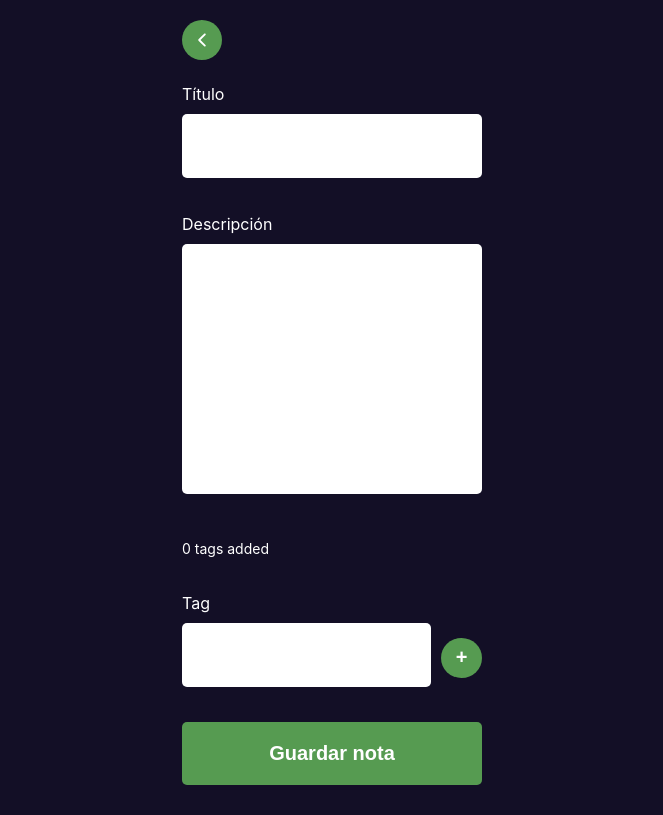
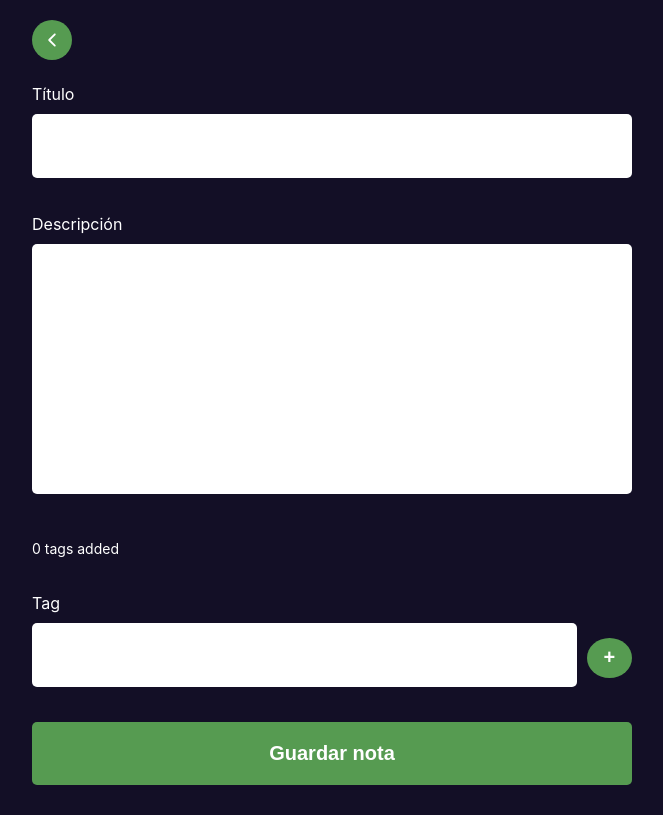
Before and after one commit to sschmidt0/femhack_individual, a React (Create React App) app: page /new-note in a window 1280 px wide. Shown: the whole page, without its empty margins (308-971 px from the left). Built offline with nearby package versions, Linux system fonts and the light colour scheme.

Commit message:
changed new note container width

```diff
--- a/src/pages/NewNote.js
+++ b/src/pages/NewNote.js
@@ -59,12 +59,11 @@ export const NewNote = ({ selectedNote }) => {
   };
 
   return (
-    <div className="form-container">
+    <div className="new-note-container">
       <Button
         text={ <IoIosArrowBack /> }
         method={ handleBack }
         isRounded
-        className="back-icon"
       />
       <form noValidate autoComplete="off">
         {/* title */}
--- a/src/styles/NewNote.scss
+++ b/src/styles/NewNote.scss
@@ -1,4 +1,9 @@
 @import './Variables.scss';
+
+.new-note-container {
+  width: 100%;
+  max-width: 600px;
+}
 
 .tag-input-box {
   display: flex;
@@ -14,7 +19,3 @@
 .tag-info {
   margin-top: 30px;
 }
-
-.back-icon {
-  background-color: $background-color !important;
-}
```
